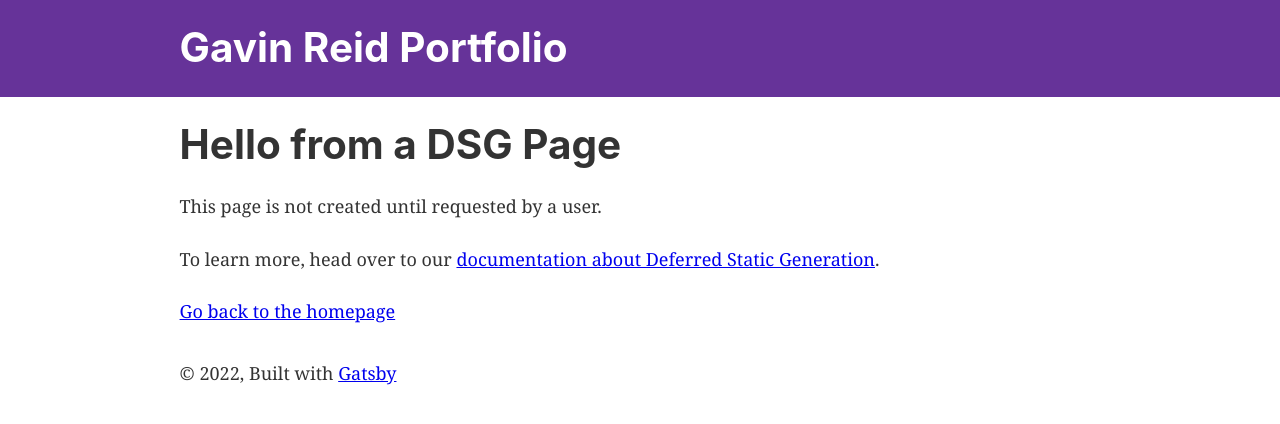
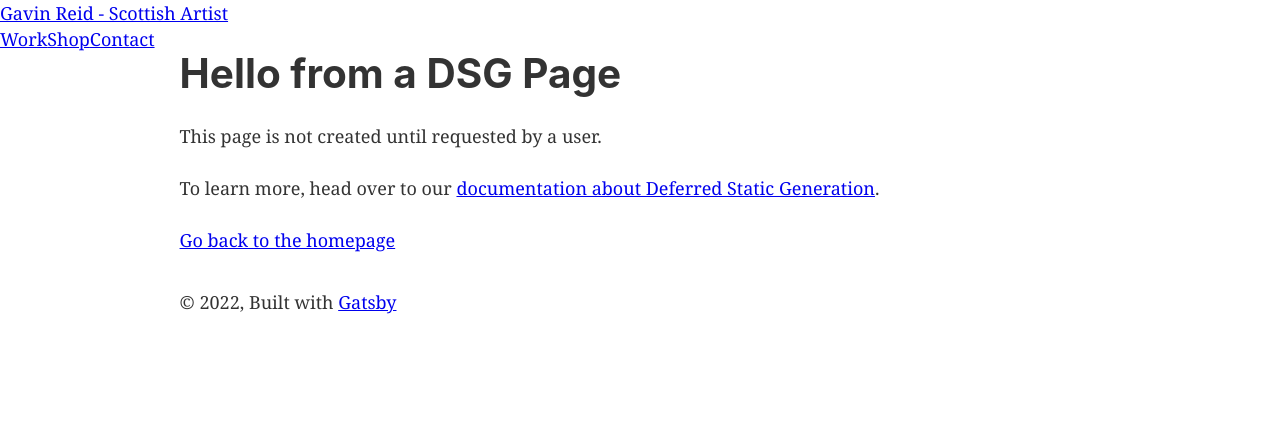
Before and after one commit to JaneHope607/gavin-reid-Portfolio, a Gatsby site: page /using-dsg in a window 1280 px wide. Built offline with nearby package versions, Linux system fonts and the light colour scheme; Gatsby itself is replaced by a stand-in of ours.

Commit message:
update header and navigation

```diff
--- a/src/components/header.js
+++ b/src/components/header.js
@@ -2,41 +2,21 @@ import * as React from "react"
 import PropTypes from "prop-types"
 import { Link } from "gatsby"
 
-const Header = ({ siteTitle }) => (
-  <header
-    style={{
-      background: `rebeccapurple`,
-      marginBottom: `1.45rem`,
-    }}
-  >
-    <div
-      style={{
-        margin: `0 auto`,
-        maxWidth: 960,
-        padding: `1.45rem 1.0875rem`,
-      }}
-    >
-      <h1 style={{ margin: 0 }}>
-        <Link
-          to="/"
-          style={{
-            color: `white`,
-            textDecoration: `none`,
-          }}
-        >
-          {siteTitle}
-        </Link>
-      </h1>
+const Header = () => (
+  <header>
+    <div className="container">
+      <div className="logo">
+        <Link to="/">Gavin Reid - Scottish Artist</Link>
+      </div>
+      <div className="navigation">
+        <nav>
+          <Link to="/about">Work</Link>
+          <Link to="/about">Shop</Link>
+          <Link to="/about">Contact</Link>
+        </nav>
+      </div>
     </div>
   </header>
 )
 
-Header.propTypes = {
-  siteTitle: PropTypes.string,
-}
-
-Header.defaultProps = {
-  siteTitle: ``,
-}
-
 export default Header
```
